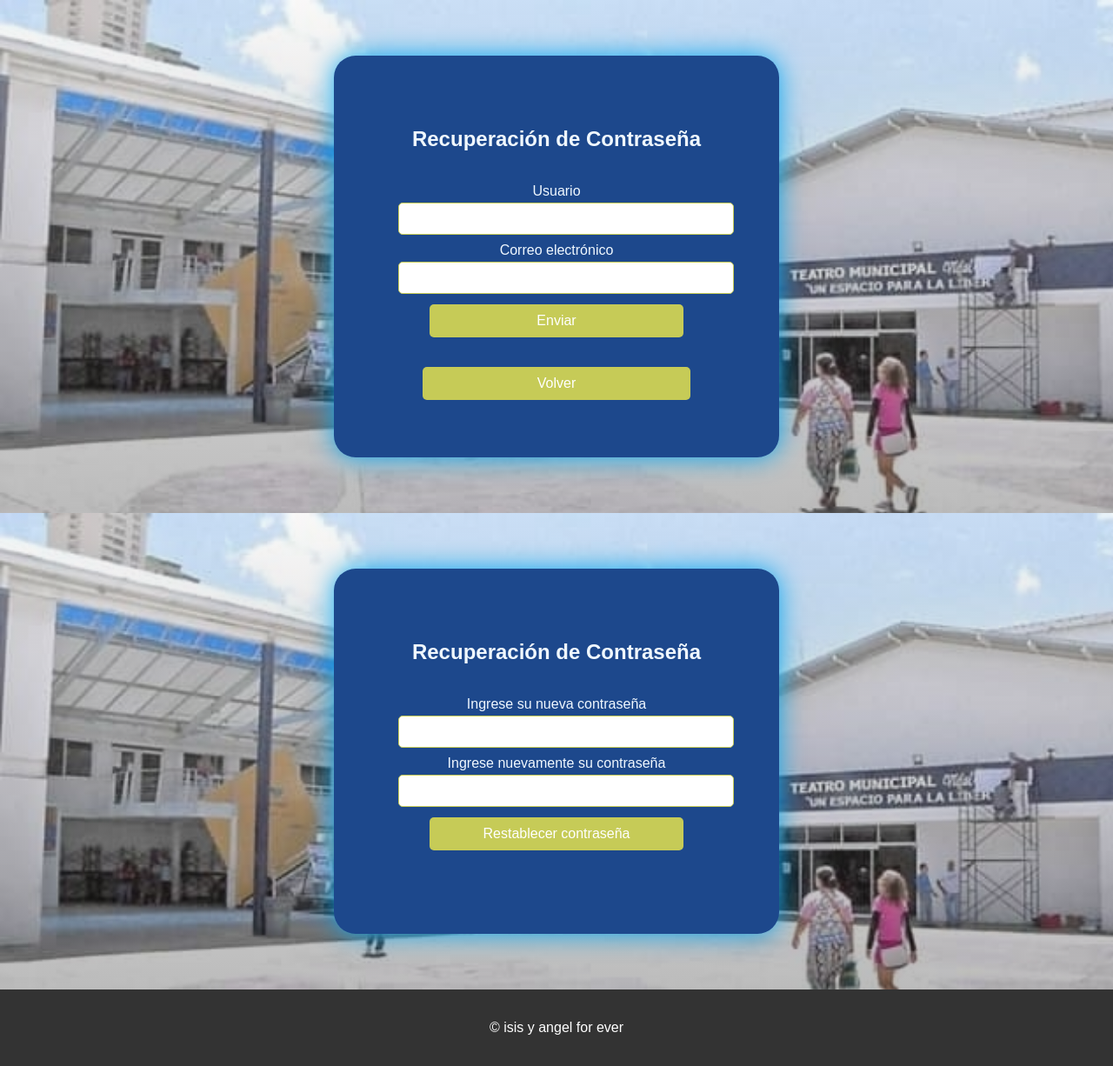
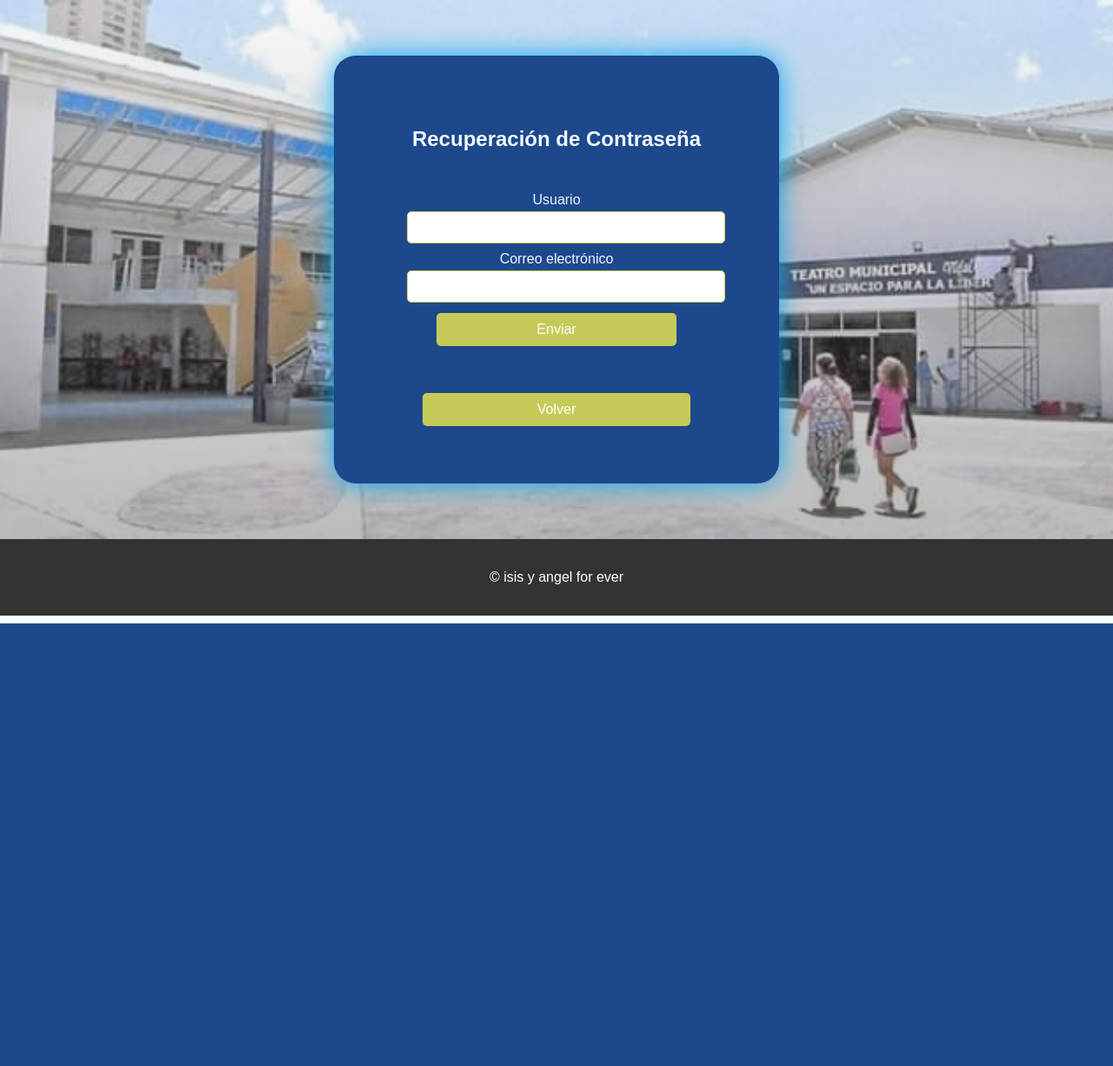
Before and after one commit to bestrolla/proyecto.io, a PHP site: page /recuperacion/registro.php in a window 1280 px wide. Shown: the part 83-1309 px from the top of the page at 87% size. After the commit the page ends 800 px from the top, so only its background shows below. Run offline with PHP 8.4, Linux system fonts and the light colour scheme.

Commit message:
on branch main

```diff
--- a/proyec4.0/recuperacion/ScriptRegis.js
+++ b/proyec4.0/recuperacion/ScriptRegis.js
@@ -1,9 +1,22 @@
-document.addEventListener('DOMContenLoaded',() =>{
-  insBotton.addEventListener('click',()=>{
-    fondo.style.display='none';
-    registrationContainer.classList.add('mostrar');
+document.addEventListener('DOMContentLoaded', () => {
+  const loginContainer = document.getElementById('recup-contenedor');
+  const registrationContainer = document.getElementById('recup-form-contenedor');
+  const insButton = document.getElementById('ins');
+  const registrationForm = document.getElementById('recup-form-conatainer');
+  const passwordInput = document.getElementById('contraseña');
+  const confirmPasswordInput = document.getElementById('repetir-contraseña');
 
+  // Mostrar el formulario de inscripción y ocultar el de inicio de sesión
+  insButton.addEventListener('click', () => {
+      loginContainer.style.display = 'none';  // Ocultar login
+      registrationContainer.classList.add('mostrar'); // Mostrar inscripción
   });
 
-
+  // Validar las contraseñas al enviar el formulario
+  registrationForm.addEventListener('submit', (e) => {
+      if (passwordInput.value !== confirmPasswordInput.value) {
+          e.preventDefault();
+          alert('Las contraseñas no coinciden. Inténtalo de nuevo.');
+      }
+  });
 });
--- a/proyec4.0/recuperacion/registro.php
+++ b/proyec4.0/recuperacion/registro.php
@@ -5,7 +5,7 @@
     <meta name="viewport" content="width=device-width, initial-scale=1.0">
     <title>Complejo | recuperacion</title>
     <link rel="stylesheet" href="style.css">
-    <link rel="stylesheet" href="../styles.css">
+    <!-- <link rel="stylesheet" href="../styles.css"> -->
 
     <?php include('../head.php');?>
 </head>
@@ -33,14 +33,14 @@
 
 
 <section class="fondo">
-    <div class="login-contenedor" id="login-contenedor">
+    <div class="login-contenedor" id="recup-contenedor">
         <h1>Recuperación de Contraseña</h1>
-        <form action="contraseña.html" method="post" id="login-form">
-            <label for="login-nombre">Usuario</label>
-            <input type="text" id="login-nombre" name="login_nombre" required>
+        <form action="recup.php" method="post" id="recup-form">
+            <label for="recup-usu">Usuario</label>
+            <input type="text" id="recup-usu" name="recup_usu" required>
 
-            <label for="login-contraseña">Correo electrónico</label>
-            <input type="text" id="login-contraseña" name="login_correo" required>
+            <label for="recup-correo">Correo electrónico</label>
+            <input type="text" id="recup-correo" name="recup_correo" required>
             <div class="bonton-ins">
             <button id="ins" type="submit">Enviar</button>
             </div>
@@ -50,16 +50,15 @@
             <button id="">Volver</button>
         </div>
     </div>
-</section>
-        <section class="fondo">
-            <div class="login-contenedor" id="login-contenedor">
+
+            <div class="inscrip" id="recup-form-contenedor">
                 <h1>Recuperación de Contraseña</h1>
-                <form action="login.php" method="post" id="login-form">
-                    <label for="login-contraseña">Ingrese su nueva contraseña</label>
-            <input type="password" id="login-contraseña" name="login_contraseña" required>
+                <form action="recup.php" method="post" id="recup-form-conatainer">
+                    <label for="recup-contraseña">Ingrese su nueva contraseña</label>
+            <input type="password" id="recup-contraseña" name="recup_contraseña" required>
 
-            <label for="login-contraseña">Ingrese nuevamente su contraseña</label>
-            <input type="password" id="login-contraseña" name="login_contraseña" required>
+            <label for="recup-contraseña">Ingrese nuevamente su contraseña</label>
+            <input type="password" id="recup-contraseña" name="recup_contraseña" required>
 
             <button type="submit">Restablecer contraseña</button>
         </form>
--- a/proyec4.0/recuperacion/style.css
+++ b/proyec4.0/recuperacion/style.css
@@ -43,8 +116,8 @@
   }
 
   .login-contenedor form, .inscrip form {
-    margin-bottom: 20px;
-    padding: 10px;
+    margin-bottom: 30px;
+    padding: 20px;
   }
 
   .login-contenedor label, .inscrip label {
```
Also changed, not shown: other parts of proyec4.0/recuperacion/style.css (+86 -2 lines).
